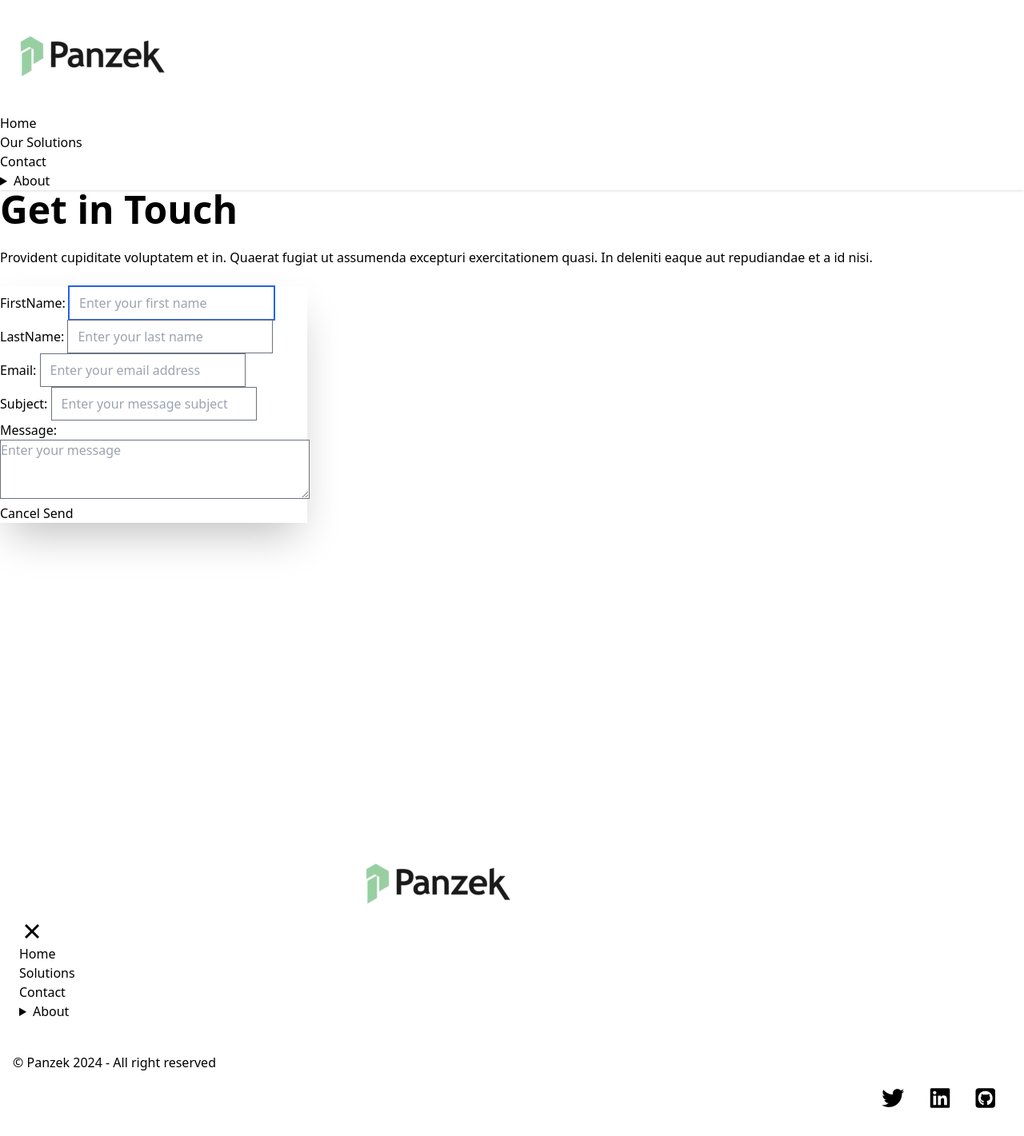
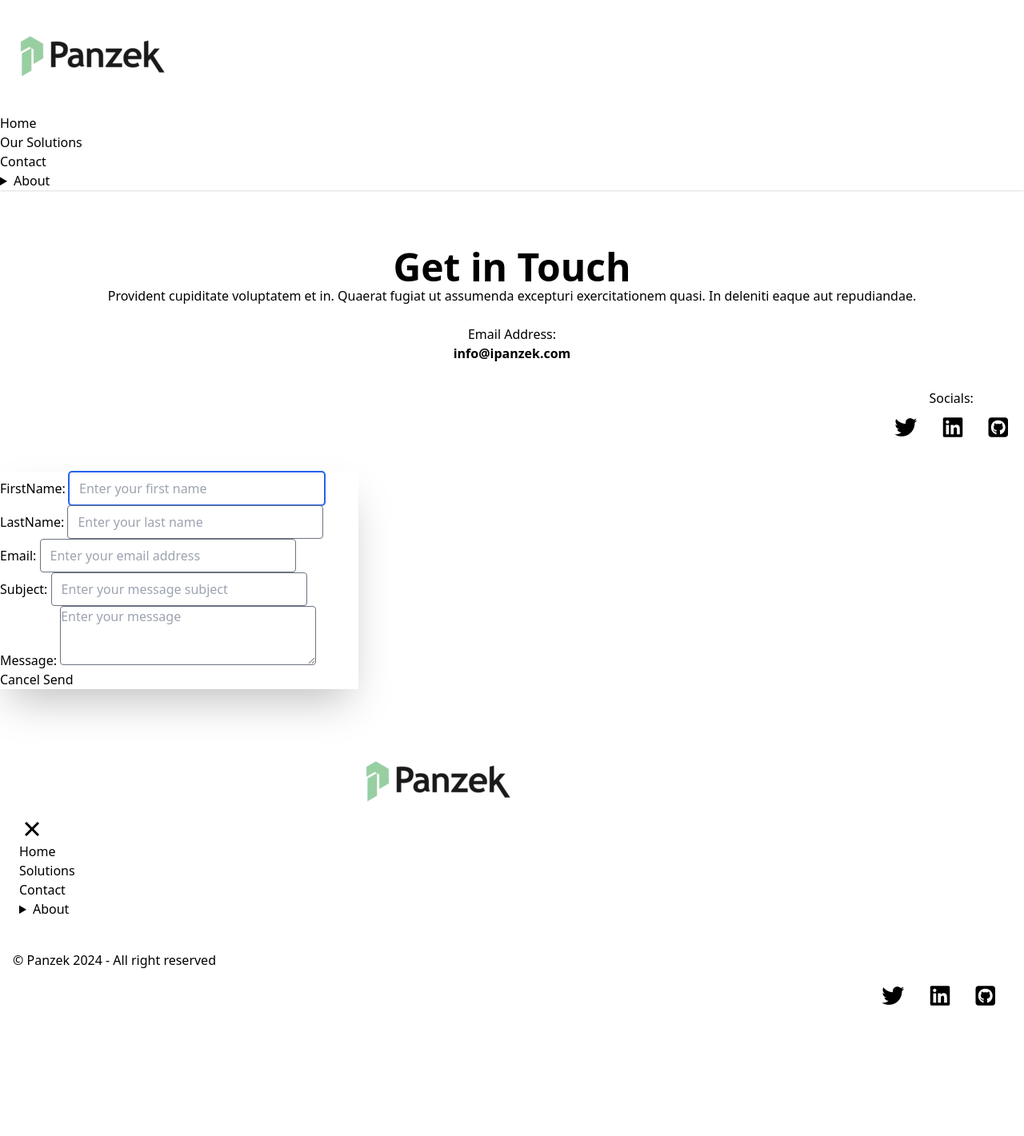
Before and after one commit to panzek/panzeksolutions, a Django app: page /contact/ in a window 1280 px wide. Shown: the part 25-1446 px from the top of the page at 80% size. After the commit the page ends 1283 px from the top, so only its background shows below. Run offline with Django 5.2, Linux system fonts and the light colour scheme; style sheets or scripts are compiled from the project's sources; some libraries are stand-ins or nearby versions.

Commit message:
Update contact form design and style input fields

```diff
--- a/contact/forms.py
+++ b/contact/forms.py
@@ -11,13 +11,7 @@ class ContactForm(forms.ModelForm):
 
     class Meta:
         model = Contact
-        fields = (
-            'firstName',
-            'lastName',
-            'email',
-            'subject',
-            'message',
-        )
+        fields = '__all__'
 
     def __init__(self, *args, **kwargs):
         super().__init__(*args, **kwargs)
@@ -33,4 +27,4 @@ class ContactForm(forms.ModelForm):
         for field in self.fields:
             placeholder = placeholders[field]
             self.fields[field].widget.attrs['placeholder'] = placeholder
-            self.fields[field].widget.attrs['class'] = 'form-control'
+            self.fields[field].widget.attrs['class'] = 'form-control input-primary rounded w-full max-w-xs'
--- a/contact/templates/contact/contact.html
+++ b/contact/templates/contact/contact.html
@@ -5,16 +5,47 @@
 
 {% block content %}
 
-<div class="hero bg-base-200 min-h-screen">
-  <div class="hero-content flex-col lg:flex-row-reverse">
-    <div class="text-center lg:text-left">
+<div class="hero py-6">
+    <div class="hero-content flex-col py-6 lg:flex-row ">
+        <div class="bg-base-200 py-6 sm:text-left rounded">
+            <div class="flex-shrink bg-base-200 text-1xl text-center">
+                <div>
                     <h1 class="text-5xl font-bold">Get in Touch</h1>
-      <p class="py-6">
+                    <p>
                         Provident cupiditate voluptatem et in. Quaerat fugiat ut assumenda excepturi exercitationem
-        quasi. In deleniti eaque aut repudiandae et a id nisi.
+                    quasi. In deleniti eaque aut repudiandae.
                     </p>
                 </div>
-    <div class="card bg-base-100 w-full max-w-sm shrink-0 shadow-2xl">
+                <div class="py-6">
+                    <p >Email Address:</p>
+                    <p class="text-1xl font-bold">info@ipanzek.com</p>
+                </div>
+                <div>
+                    <div class="grid-flow-col gap-4 p-2 place-self-center md:justify-self-end">
+                        <p>Socials:</p>
+                      <a href="https://twitter.com/ipanzek" target="_blank" rel="noopener" aria-label="Go to Panzek's Twitter page (opens new tab on third party site)" title="Twitter">
+                          <span style="font-size: 2em;" class="p-3">
+                              <i class="fa-brands fa-twitter fa-sm" aria-hidden="true"></i>
+                          </span>
+                          <span class="sr-only">Twitter</span>
+                      </a>
+                      <a href="https://linkedin.com/in/panzek/" target="_blank" rel="noopener" aria-label="Go to Panzek's LinkedIn page (opens new tab on third party site)" title="LinkedIn">
+                          <span style="font-size: 2em;" class="p-3">
+                              <i class="fa-brands fa-linkedin fa-sm" aria-hidden="true"></i>
+                          </span>
+                          <span class="sr-only">LinkedIn</span>
+                      </a>
+                      <a href="https://github.com/panzek" target="_blank" rel="noopener" aria-label="Go to Panzek's GitHub page (opens new tab on third party site)" title="GitHub">
+                          <span style="font-size: 2em;" class="p-3">
+                              <i class="fab fa-github-square fa-sm" aria-hidden="true"></i>
+                          </span>
+                          <span class="sr-only">GitHub</span>
+                      </a>
+                    </div>
+                </div>
+            </div>
+        </div>
+        <div class="card bg-base-200 w-full max-w-md shrink-0 shadow-2xl">
           <form action="{% url 'contact' %}" method="POST" class="card-body">
             <div class="form-control">
                 {% csrf_token %}
```
Lines whose indentation alone changed are shown as unchanged.
